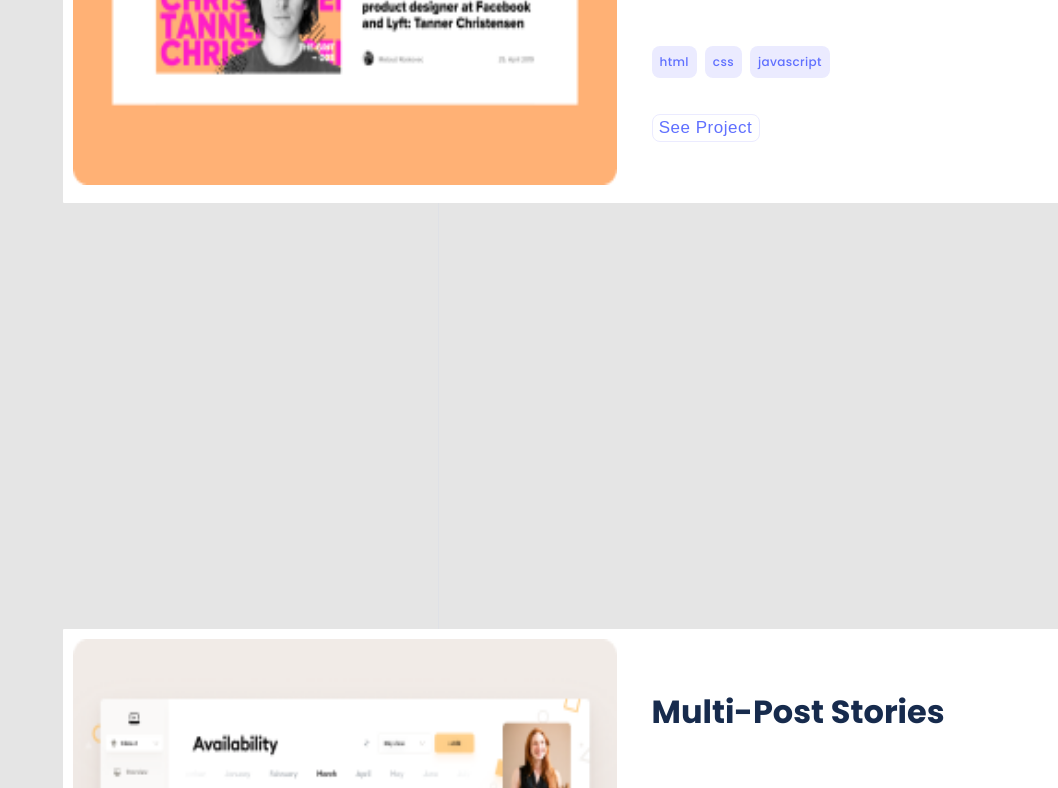
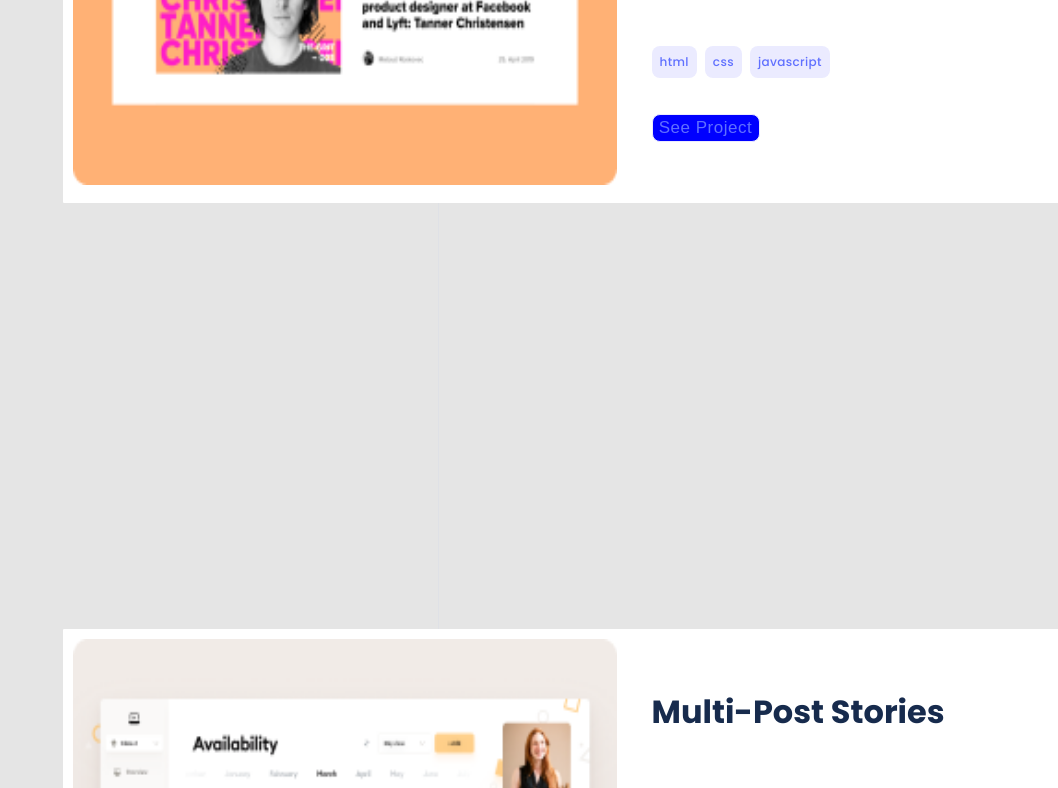
Before and after one commit to abel12-pro/Portfolio, a website: page index.html in a window 1280 px wide. Shown: the part 1532-2320 px from the top of the page, without its empty margins (222-1280 px from the left). Drawn offline with Linux system fonts and the light colour scheme.

Commit message:
Added animation to the code

```diff
--- a/style.css
+++ b/style.css
@@ -246,8 +246,10 @@ h3 {
   border-radius: 8px;
   border: 1px solid #ebebff;
   gap: 10px;
-  background-color: rgba(255, 255, 255, 1);
+
   color: rgba(96, 112, 255, 1);
+  background-color: blue;
+  transition: background-color 0.5s ease;
 }
 
 .btn-seeProject:hover {
@@ -256,6 +258,15 @@ h3 {
   border-radius: 8px;
   color: #fff;
 }
+.btn-seeProject:disabled {
+  color: #5e6c84;
+}
+
+.btn-seeProject:active {
+  background: #2230d2;
+  border-radius: 8px;
+}
+
 
 .btn-enabled {
   font-style: normal;
```
